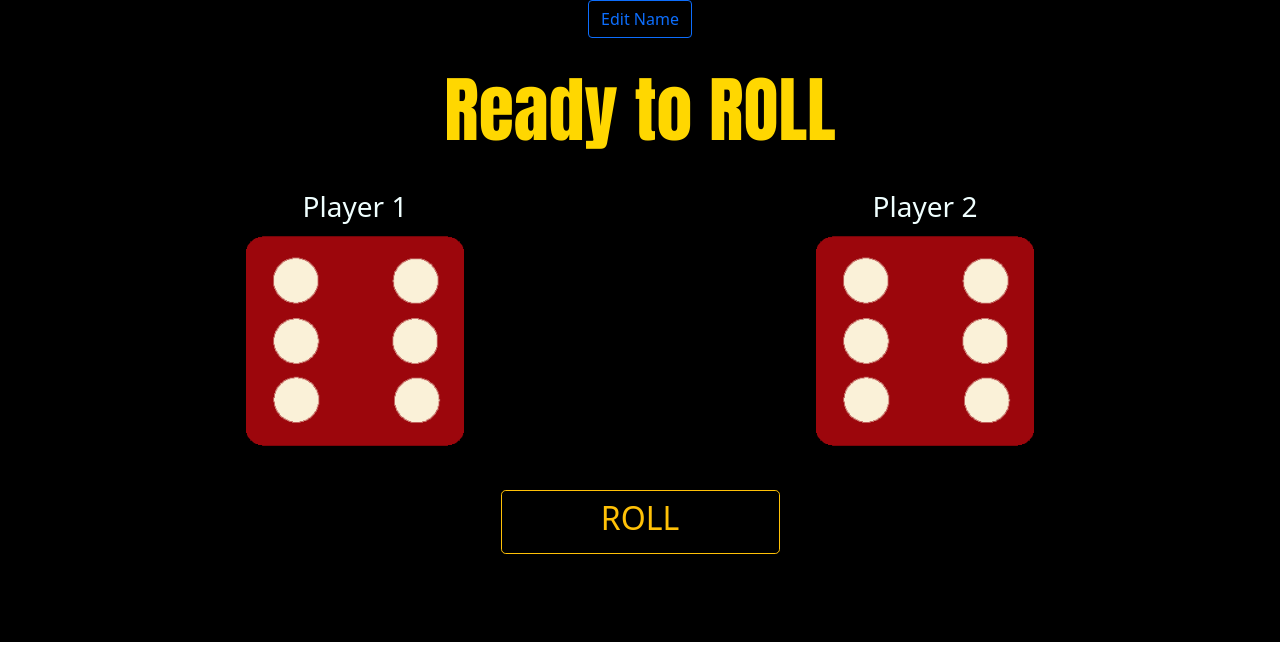
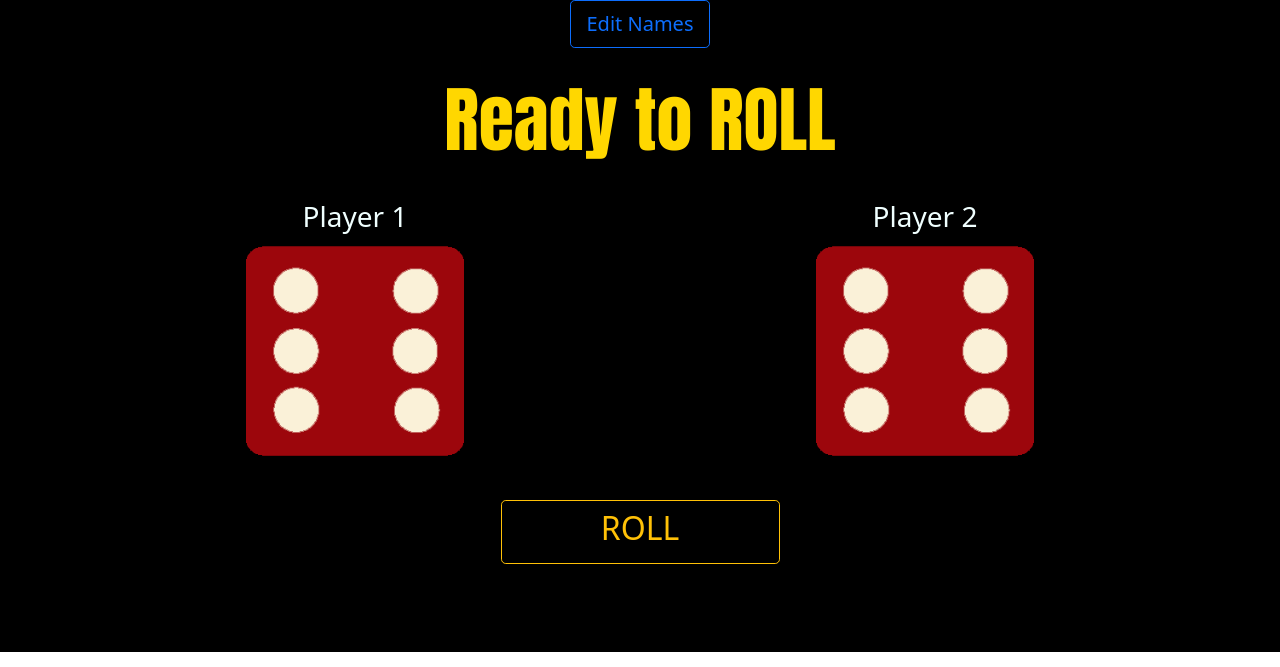
Before and after one commit to Coder-Gowtham/Dice-Game, a plain HTML site: page index.html in a window 1280 px wide. Shown: the top 667 px of the page. Drawn offline with nearby package versions, Linux system fonts and the light colour scheme.

Commit message:
Update index.html

```diff
--- a/index.html
+++ b/index.html
@@ -38,7 +38,7 @@
 
   <!-- Dice roll section -->
   <section id="diceroll">
-    <button type="button" class="btn btn-outline-primary" onClick="editNames()">Edit Name</button>
+    <button type="button" class="btn btn-outline-primary btn-lg" onClick="editNames()">Edit Names</button>
 
     <div class="container">
 
```
